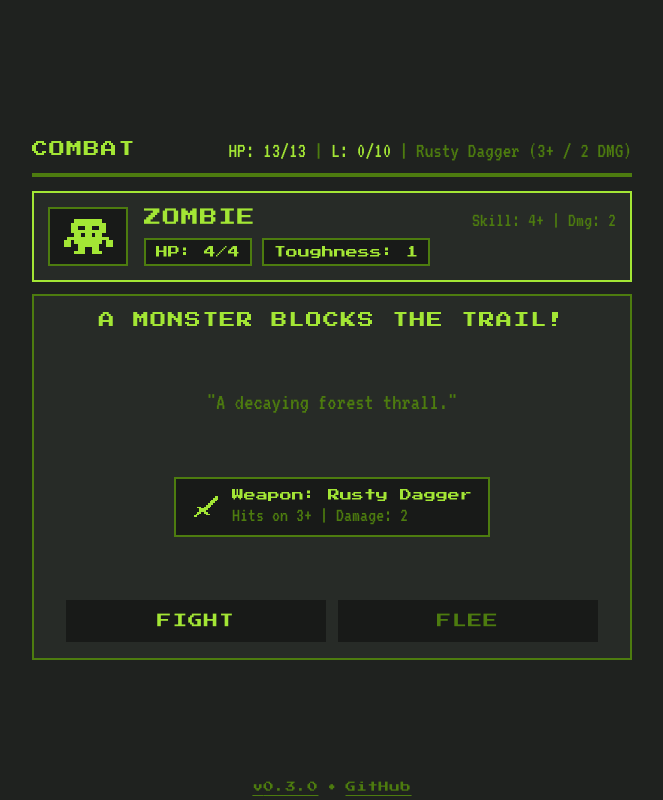
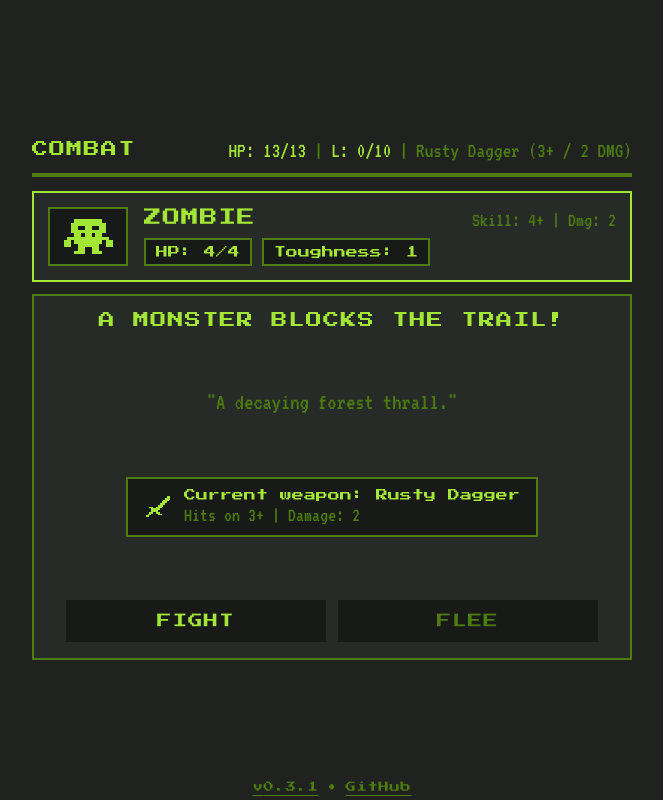
Before and after one commit to thisoldbear/the-dark-wood, a React (Vite) app: page / in a window 1280 px wide. Both pictures are taken after a click on the button "ENTER". Shown: the whole page, without its empty margins (308-971 px from the left). Built offline with nearby package versions, Linux system fonts and the light colour scheme.

Commit message:
Update weapon summary box label to Current weapon (v0.3.1)

```diff
--- a/package.json
+++ b/package.json
@@ -1,7 +1,7 @@
 {
   "name": "the-dark-wood",
   "private": true,
-  "version": "0.3.0",
+  "version": "0.3.1",
   "type": "module",
   "scripts": {
     "dev": "vite",
--- a/src/App.tsx
+++ b/src/App.tsx
@@ -311,7 +311,7 @@ export function App({ initialState, rng = Math.random }: AppProps) {
                     <PixelIcon name="sword" size={28} />
                     <div>
                       <div className="weapon-summary-name">
-                        Weapon: {state.weapon.name}
+                        Current weapon: {state.weapon.name}
                       </div>
                       <div className="weapon-summary-stats">
                         Hits on {state.weapon.skill}+ | Damage:{' '}
@@ -682,6 +682,12 @@ export function App({ initialState, rng = Math.random }: AppProps) {
               </h2>
               <div className="pixel-panel changelog-panel">
                 <div className="changelog-entry">
+                  <div className="changelog-version">v0.3.1 — 2026-11-02</div>
+                  <ul className="changelog-list">
+                    <li>Updated weapon summary box text to "Current weapon:"</li>
+                  </ul>
+                </div>
+                <div className="changelog-entry">
                   <div className="changelog-version">v0.3.0 — 2026-11-02</div>
                   <ul className="changelog-list">
                     <li>Unified layout for lamp, sanctuary, respite, chest, and fallen screens with combat card design</li>
--- a/src/engine.ts
+++ b/src/engine.ts
@@ -7,7 +7,7 @@ import type {
   Rng,
 } from './types';
 
-export const APP_VERSION = '0.3.0';
+export const APP_VERSION = '0.3.1';
 
 export const STARTING_WEAPON: Weapon = {
   name: 'Rusty Dagger',
```
Also changed, not shown: 2 other files (tests, documents, lock files or other folders).
